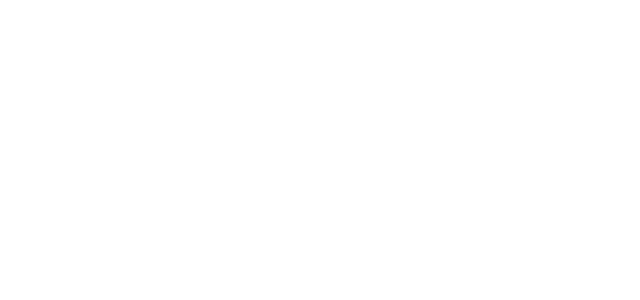
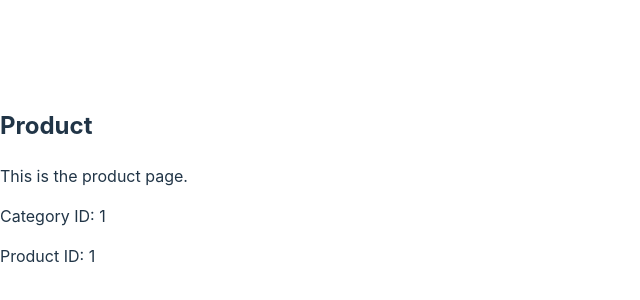
Before and after one commit to CodeCraft-LTDA/react18-decimo-react-router-v6-vite, a React (Vite) app: page /products/1/1 in a window 1280 px wide. Before the commit this address had no page. Shown: the part 214-514 px from the top of the page, without its empty margins (0-640 px from the left). Built offline with nearby package versions, Linux system fonts and the light colour scheme.

Commit message:
aula 89 passando valores dinamicos para rotas

```diff
--- a/src/App.tsx
+++ b/src/App.tsx
@@ -1,6 +1,7 @@
 import { Routes, Route } from "react-router-dom";
 import Home from "./pages/Home";
 import About from "./pages/About";
+import Product from "./pages/Product";
 
 
 const App = () => {
@@ -9,6 +10,7 @@
       <Routes>
         <Route index path="/" element={<Home />} />
         <Route path="/about" element={<About />} />
+        <Route path="products/:categoryID/:productID" element={<Product />} />
       </Routes>
     </div>
   );
--- /dev/null
+++ b/src/pages/Product.tsx
@@ -0,0 +1,16 @@
+import { useParams } from "react-router-dom";
+
+const Product = () => {
+    const { categoryID, productID } = useParams();
+
+    return (
+        <div>
+            <h2>Product</h2>
+            <p>This is the product page.</p>
+            <p>Category ID: {categoryID}</p>
+            <p>Product ID: {productID}</p>
+        </div>
+    );
+}
+
+export default Product;
```
